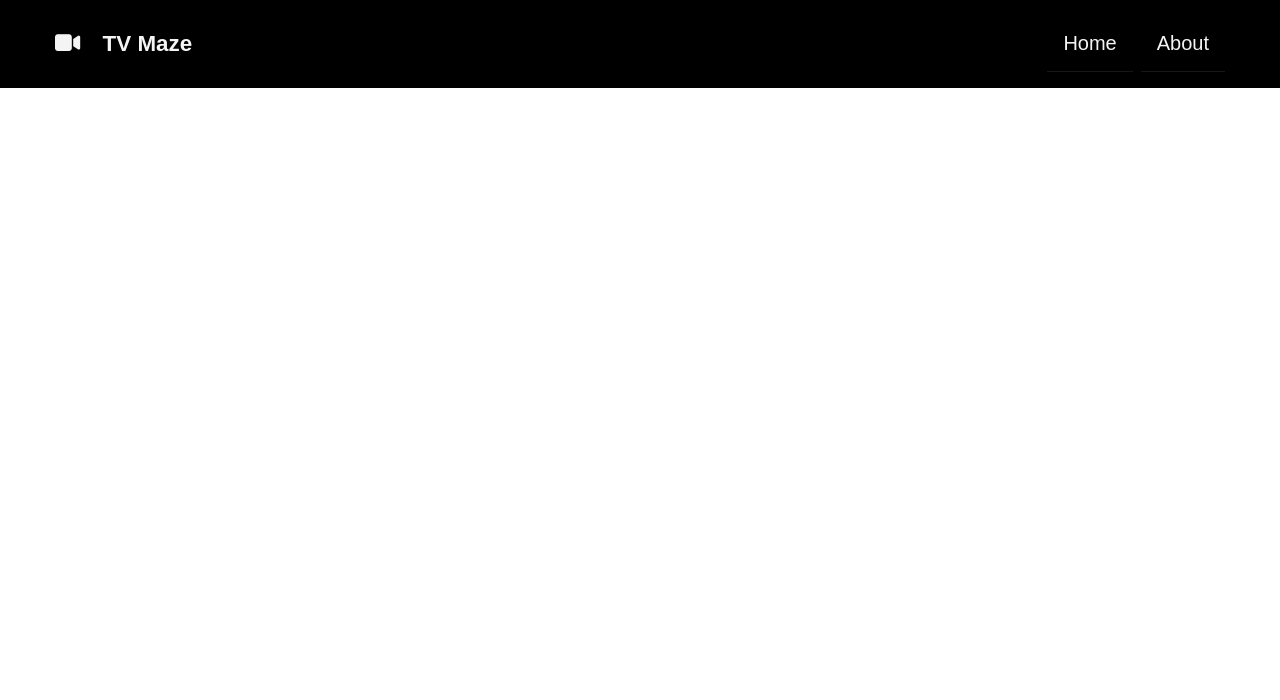
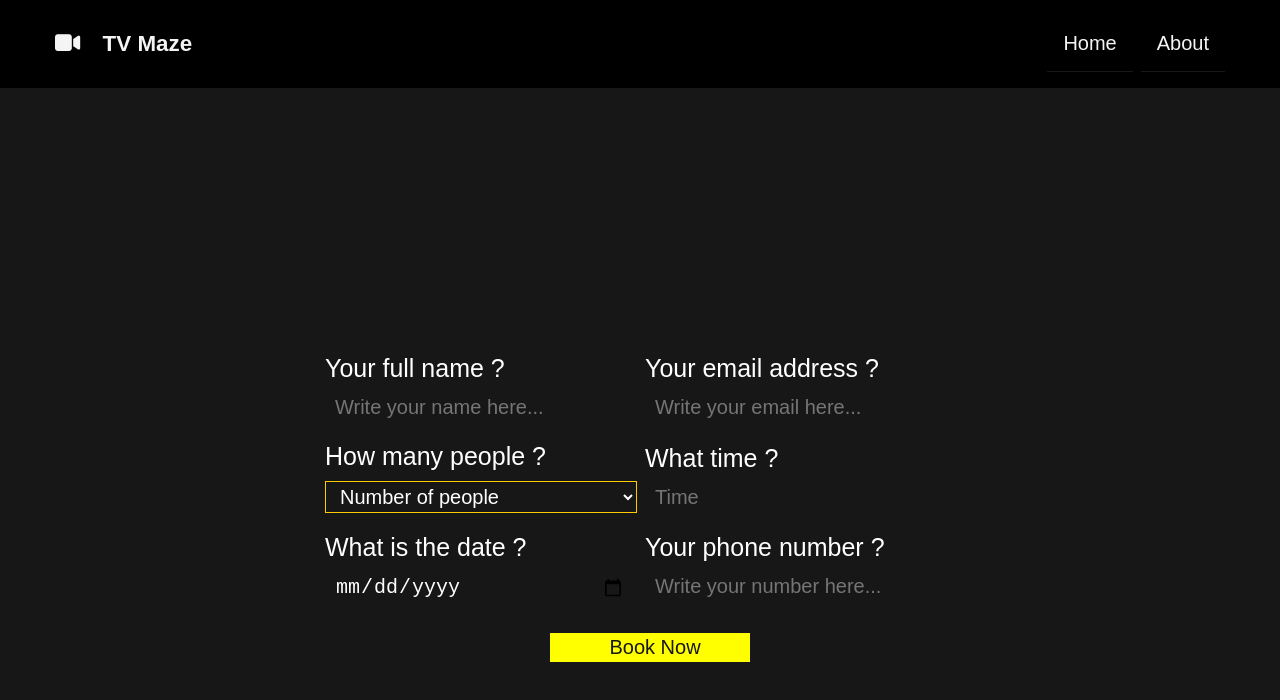
Before and after one commit to mohit-negi/tvmaze-assignment, a React (Create React App) app: page /singleshow/1/booknow in a window 1280 px wide. Before the commit this address had no page. Shown: the top 700 px of the page. Built offline with nearby package versions, Linux system fonts and the light colour scheme.

Commit message:
Added form for booking with service of session storage

```diff
--- a/src/App.js
+++ b/src/App.js
@@ -7,6 +7,7 @@ import { Navbar } from "./components/Navbar";
 import { Homepage } from './pages/Homepage';
 import { SinglePage } from './pages/SinglePage';
 import { AboutPage } from './pages/AboutPage';
+import { BookMovie } from './pages/BookMovie';
 
 function App() {
   return (
@@ -16,6 +17,7 @@ function App() {
         <Route path='/' element={<Homepage/>}/>
         <Route path='about/*' element={<AboutPage/>}/>
         <Route path='singleshow/:id' element={<SinglePage/>}/>
+        <Route path='singleshow/:id/booknow' element={<BookMovie/>}/>
       </Routes>
     </Router>
   );
--- a/src/index.css
+++ b/src/index.css
@@ -182,6 +182,19 @@ body{
   background: var(--secondary-color);
   color: var(--offwhite-color);
 }
+.singleshow__booknow{
+  display: inline-block;
+  border-radius: 15px;
+  margin: 0.5rem 1rem 0.5rem 0;
+  padding: 10px 17px;
+  background: red;
+  color: var(--offwhite-color);
+}
+.singleshow__booknow:hover {
+  border: 2px solid red;
+  background-color: var(--offwhite-color) ;
+  color: red;
+}
 .loading{
   position: fixed;
   left: 50%;
@@ -213,3 +226,98 @@ body{
   margin-left: 2rem;
   padding: 0.5rem;
 }
+/*form-styling*/
+.main_bg{
+  background-color: var(--dark-color);
+  max-width: 1280px;
+  height: 800px;
+  display: flex;
+  justify-content: center;
+  align-items: center;
+  margin: 0 auto;
+}
+.form{
+  width: 650px;
+}
+
+.form-text{
+  text-align: center;
+  margin: 0 0 40px 0;
+}
+.form-text h1 span img{
+  margin: 0 10px;
+
+}
+.form-text h1{
+  color: #fff;
+  font-size: 40px;
+  margin-bottom: 20px;
+}
+.form-text p{
+  color: #fff;
+  font-size: large;
+}
+
+.main-form div{
+  margin: 10px 10px;
+  width: 300px;
+  display: inline-block;
+}
+.main-form div input {
+  width: 100%;
+  background: none;
+  border: 1px solid var(--second-color);;
+  font-size: 20px;
+  color: #fff;
+  outline: none;
+  padding: 3px 0 3px 10px;
+  margin-top: 10px;
+}
+.main-form div select{
+  width: 104%;
+  background: none;
+  border: 1px solid #ffca00;;
+  font-size: 20px;
+  color: #fff;
+  outline: none;
+  padding: 3px 0 3px 10px;
+  margin-top: 10px;
+}
+.main-form div span{
+  width: 100%;
+  color: #fff;
+  font-size: 25px;
+}
+
+#submit{
+  width: 100%;
+  text-align: center;
+}
+#submit input{
+
+  width: 200px;
+  background-color: yellow !important;
+  color: var(--dark-color) !important;
+  transition: all .3s;
+}
+#submit input:hover{
+
+  width: 200px;
+  background-color: var(--dark-color) !important;
+  color: #fff !important;
+}
+#submit input:active{
+  font-size: 19px;
+  background-color: var(--dark-color) !important;
+  color: #fff !important;
+}
+
+
+@media screen and (max-width:710px) {
+  .main-form{
+      text-align: center;
+  }
+}
+#people{
+background-color: var(--dark-color);
+}
--- /dev/null
+++ b/src/pages/BookMovie.js
@@ -0,0 +1,82 @@
+import { useContext , useEffect, useState } from "react"
+import showsContext from "../context/shows/ShowsContext"
+
+export const BookMovie = ({props}) => {
+    const {singleShow} = useContext(showsContext)
+    const [name,setName] = useState('');
+    const [email,setEmail] = useState('');
+    const [number,setNumber] = useState('');
+
+    const win = window.sessionStorage;
+    const handleSubmit = (e) =>{
+        e.preventDefault();
+        win.clear();
+        setName('');
+        setEmail('');
+        setNumber('');
+    }
+    //const {singleShow} = useContext(showsContext)
+    useEffect(()=>{
+        if(win.getItem('name'))
+        setName(win.getItem('name'));
+        if(win.getItem('email'))
+        setEmail(win.getItem('email'));
+        if(win.getItem('number'))
+        setNumber(win.getItem('number'));
+    //eslint-disable-next-line react-hooks/exhaustive-deps
+    },[]);
+    useEffect(()=>{
+        win.setItem('name',name);
+        win.setItem('email',email);
+        win.setItem('number',number);
+    //eslint-disable-next-line react-hooks/exhaustive-deps
+    },[name,email,number])
+  return (
+        <div className='main_bg'>
+            <div className="form">
+                <div className="form-text">
+                <h1>{singleShow.name}</h1>
+                </div>
+                <div className="main-form">
+                    <form action="index.php" method="get" onSubmit={handleSubmit}>
+                        <div>
+                            <span>Your full name ?</span>
+                            <input type="text" value={name}name="name" id="name" placeholder="Write your name here..." required onChange={(e)=>{setName(e.target.value)}}/>
+                        </div>
+                        <div>
+                            <span>Your email address ?</span>
+                            <input type="email" value={email}name="name" id="name" placeholder="Write your email here..." required onChange={(e)=>{setEmail(e.target.value)}}/>
+                        </div>
+                        <div>
+
+                            <span>How many people ?</span>
+                            <select name="people" id="people" required>
+                                <option value="">Number of people</option>
+                                <option value="1">1 People</option>
+                                <option value="2">2 People</option>
+                                <option value="3">3 People</option>
+                                <option value="4">4 People</option>
+                            </select>
+
+                        </div>
+                        <div>
+                            <span>What time ?</span>
+                            <input type="text" name="time" id="time" placeholder="Time" required/>
+                        </div>
+                        <div>
+                            <span>What is the date ?</span>
+                            <input type="date" name="date" id="date" placeholder="date" required/>
+                        </div>
+                        <div>
+                            <span>Your phone number ?</span>
+                            <input type="number" value={number} name="number" id="number" placeholder="Write your number here..." required onChange={(e)=>{setNumber(e.target.value)}}/>
+                        </div>
+                        <div id="submit">
+                            <input type="submit" value="Book Now" id="submit"/>
+                        </div>
+                    </form>
+                </div>
+            </div>
+        </div>
+      )
+}
--- a/src/pages/SinglePage.js
+++ b/src/pages/SinglePage.js
@@ -1,5 +1,5 @@
 import { useEffect, useContext } from "react";
-import { useParams } from "react-router-dom";
+import { useParams,Link } from "react-router-dom";
 import showsContext from "../context/shows/ShowsContext"
 
 export const SinglePage = ({match}) => {
@@ -54,6 +54,10 @@ export const SinglePage = ({match}) => {
               )}
             </p>
             <p>{singleShow.summary && removeTags(singleShow.summary)}</p>
+
+            <Link to={`/singleshow/${id}/booknow`} className="listitem">
+              <span className="singleshow__booknow"> Book Now</span>
+            </Link>
           </div>
         </div>
       }
```
